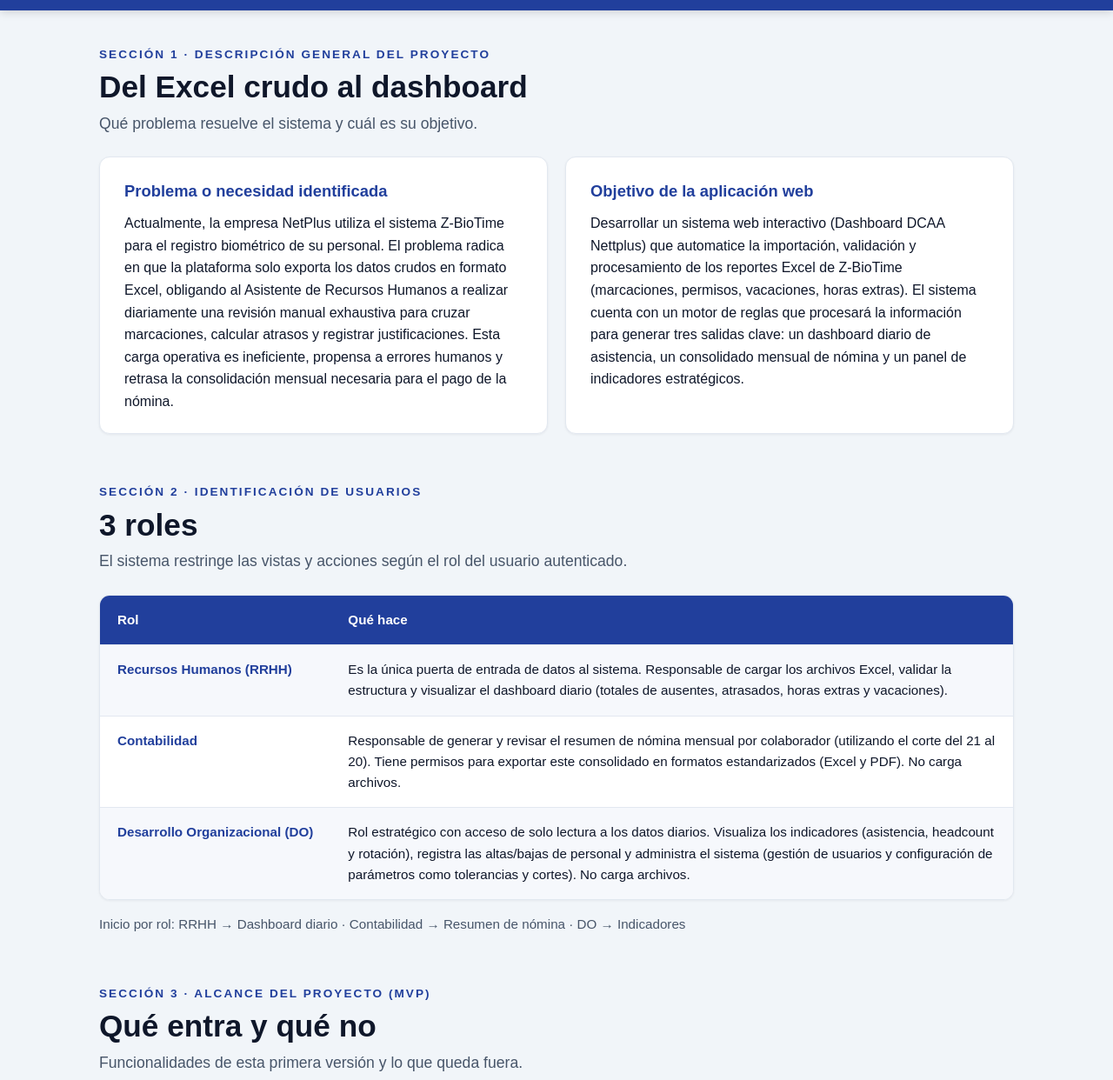
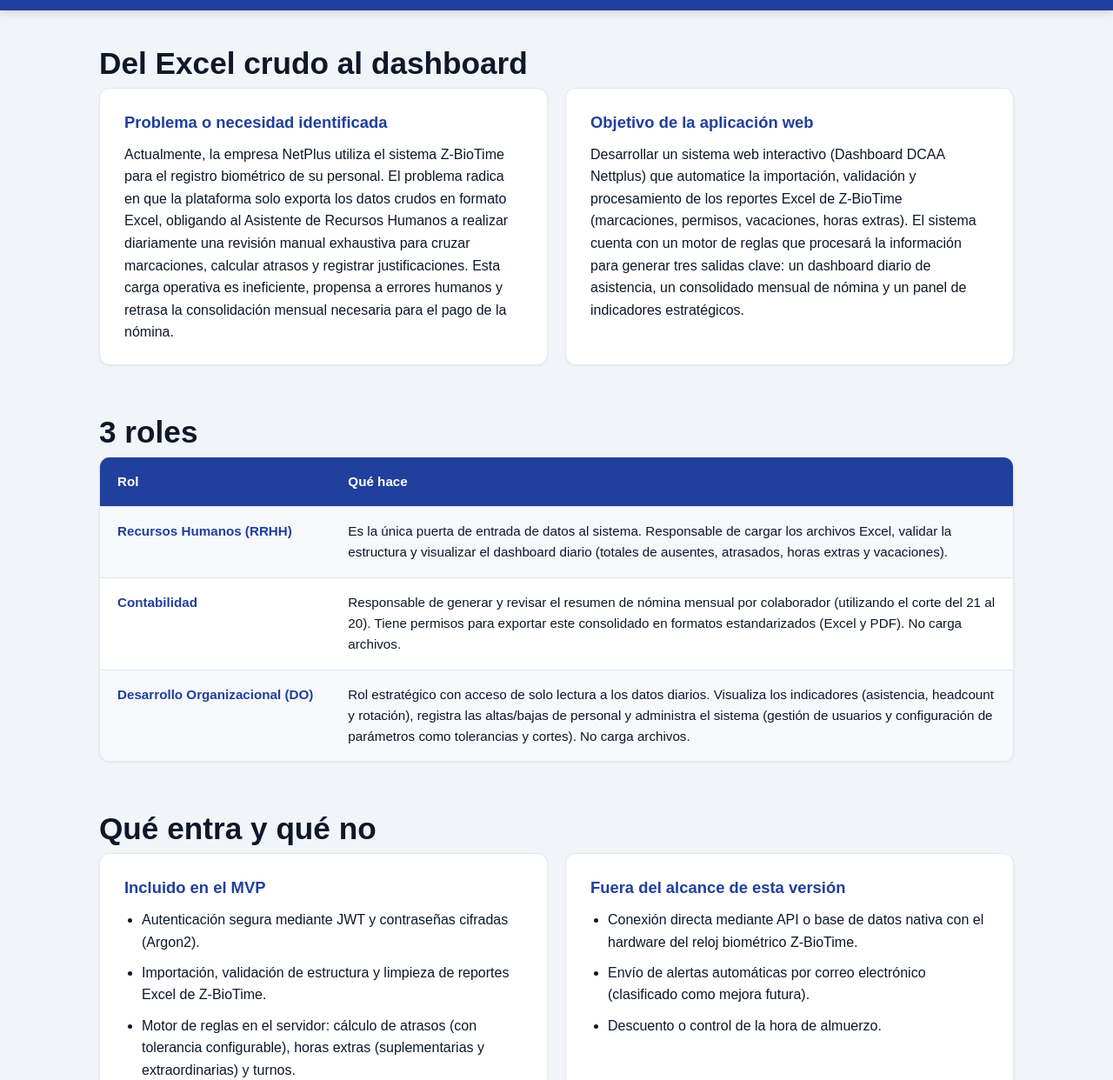
Before and after one commit to LucasJG18/Proyecto-Ing-Web, a plain HTML site: page index.html in a window 1280 px wide. Shown: the part 58-1300 px from the top of the page at 87% size. Drawn offline with Linux system fonts and the light colour scheme.

Commit message:
Web 1.0 - Requerimentos.

```diff
--- a/index.html
+++ b/index.html
@@ -25,9 +25,7 @@
 
     <main>
         <section>
-            <p class="eyebrow">Sección 1 · Descripción general del proyecto</p>
             <h2>Del Excel crudo al dashboard</h2>
-            <p class="lead">Qué problema resuelve el sistema y cuál es su objetivo.</p>
 
             <div class="cards">
                 <div class="card">
@@ -42,9 +40,7 @@
         </section>
 
         <section>
-            <p class="eyebrow">Sección 2 · Identificación de usuarios</p>
             <h2>3 roles</h2>
-            <p class="lead">El sistema restringe las vistas y acciones según el rol del usuario autenticado.</p>
 
             <div class="tabla">
                 <table>
@@ -66,13 +62,10 @@
                     </tr>
                 </table>
             </div>
-            <p class="nota">Inicio por rol: RRHH → Dashboard diario · Contabilidad → Resumen de nómina · DO → Indicadores</p>
         </section>
 
         <section>
-            <p class="eyebrow">Sección 3 · Alcance del proyecto (MVP)</p>
             <h2>Qué entra y qué no</h2>
-            <p class="lead">Funcionalidades de esta primera versión y lo que queda fuera.</p>
 
             <div class="cards">
                 <div class="card">
```
Also changed, not shown: requerimientos.html (+0 -4 lines), tecnologias.html (+0 -4 lines).
